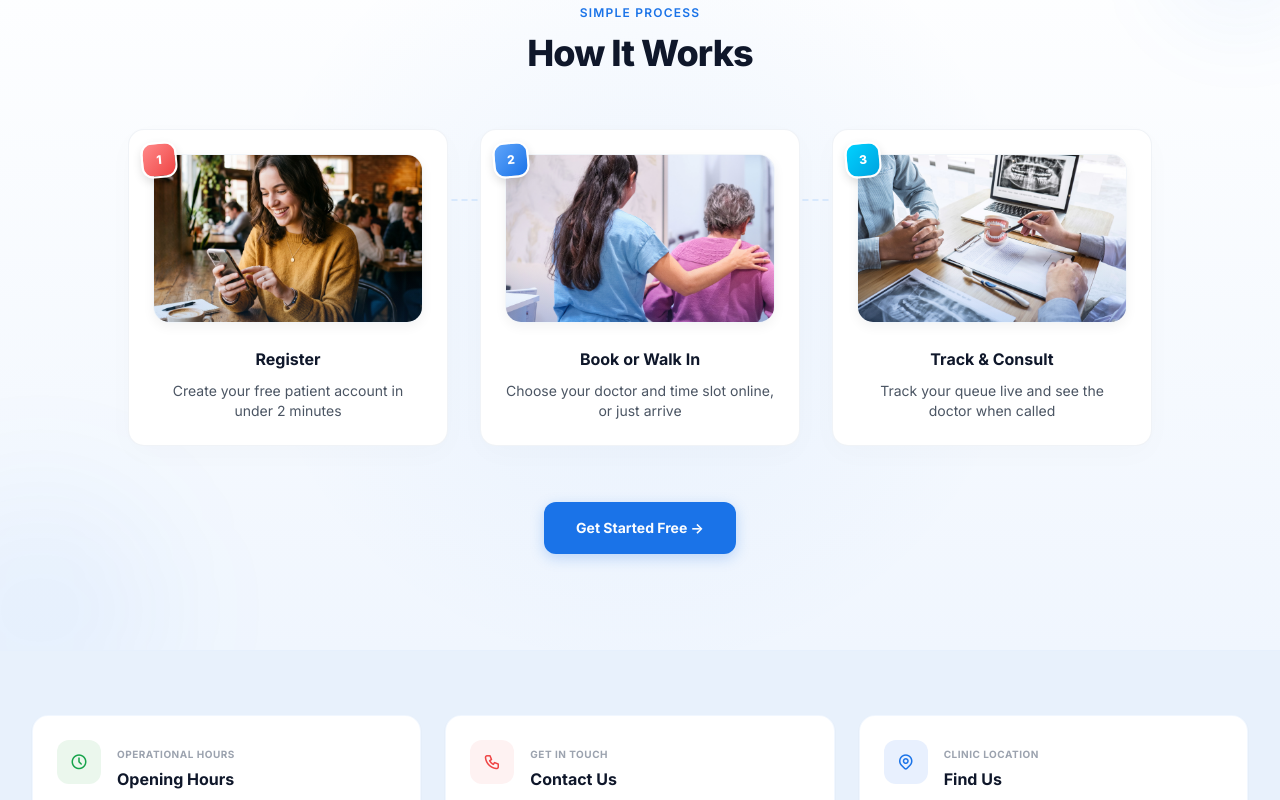
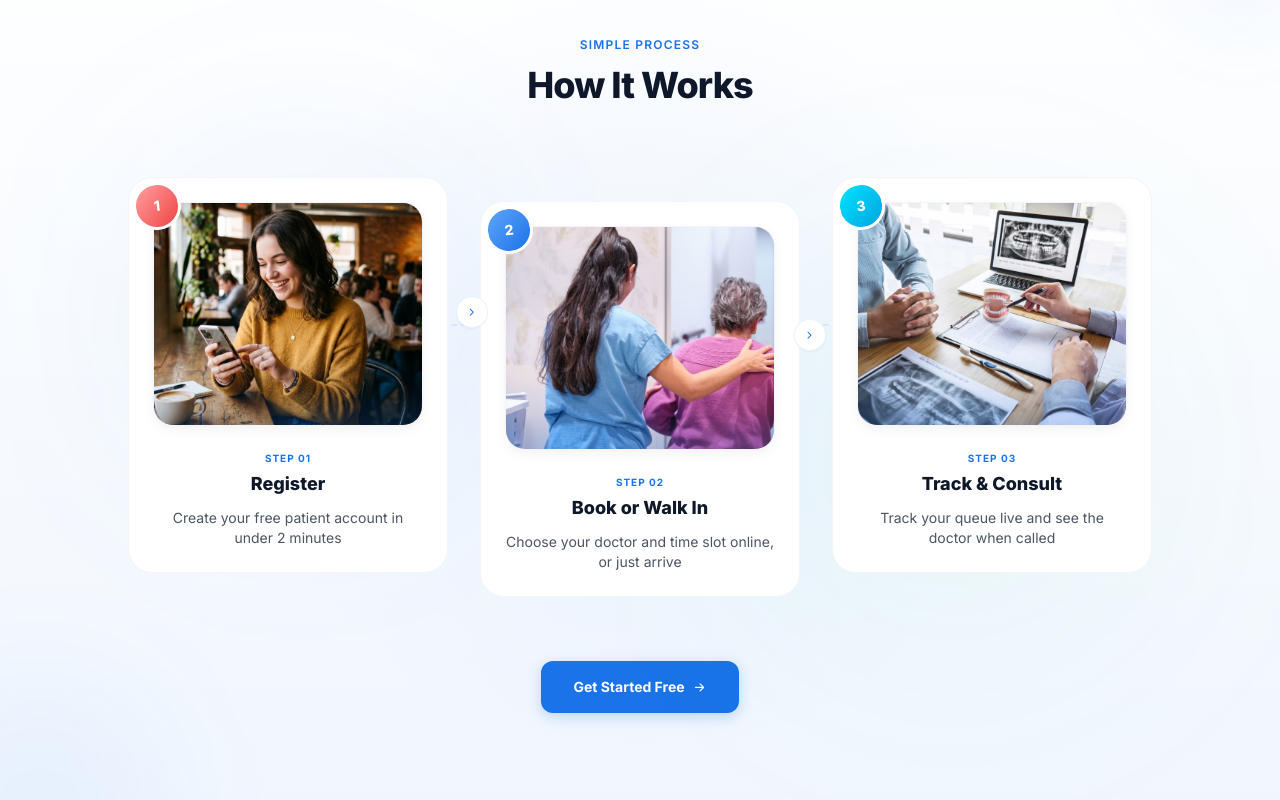
Before and after one commit to SajithNuski/Flowcare-clinic-management-system, a React (Vite) app in the folder frontend/: page / in a window 1280 px wide. Shown: the part 3120-3920 px from the top of the page. Built offline with nearby package versions, Linux system fonts and the light colour scheme; no server answers.

Commit message:
redesign the how it works section

```diff
--- a/frontend/src/pages/LandingPage.jsx
+++ b/frontend/src/pages/LandingPage.jsx
@@ -680,7 +680,14 @@ function LandingPage() {
         </section>
 
         {/* How It Works Section */}
-        <section className="relative bg-gradient-to-b from-white to-[#F0F6FE] px-4 py-24 sm:px-8 border-t border-blue-100/20 overflow-hidden">
+        <section
+          className="relative bg-gradient-to-b from-white to-[#F0F6FE] px-4 py-32 sm:px-8 border-t border-blue-100/20 overflow-hidden"
+          style={{
+            '--card-radius': '24px',
+            '--card-shadow': '0 4px 6px rgba(0,0,0,0.04), 0 12px 24px rgba(0,0,0,0.08)',
+            '--badge-shadow': '0 4px 12px rgba(0,0,0,0.15)'
+          }}
+        >
           {/* Ambient Blue Glow background div */}
           <div className="absolute top-1/2 left-1/2 -translate-x-1/2 -translate-y-1/2 w-[800px] h-[800px] bg-[radial-gradient(circle_at_center,_rgba(26,115,232,0.06)_0%,_transparent_70%)] pointer-events-none" />
 
@@ -688,9 +695,9 @@ function LandingPage() {
           <div className="absolute -top-10 -right-10 w-40 h-40 rounded-full bg-[#1A73E8]/5 blur-2xl pointer-events-none" />
           <div className="absolute -bottom-20 -left-20 w-60 h-60 rounded-full bg-[#1A73E8]/5 blur-3xl pointer-events-none" />
 
-
-
-
+          {/* Subtle Decorative Ambient Background Blobs */}
+          <div className="absolute top-[25%] left-[10%] w-[350px] h-[350px] bg-[#1A73E8]/5 rounded-full blur-[100px] pointer-events-none" />
+          <div className="absolute bottom-[20%] right-[10%] w-[400px] h-[400px] bg-[#10B981]/5 rounded-full blur-[120px] pointer-events-none" />
 
           <div className="relative mx-auto max-w-7xl text-center z-20">
             <div className="text-xs font-semibold uppercase tracking-widest text-[#1A73E8]">
@@ -701,40 +708,60 @@ function LandingPage() {
             </h2>
           </div>
 
-          <div className="mx-auto mt-14 grid max-w-5xl gap-8 md:grid-cols-3 relative z-20">
-            {/* Process connector dashed line for large screens */}
-            <div className="absolute top-[22%] left-[12%] right-[12%] h-[2px] border-t-2 border-dashed border-blue-200/50 hidden md:block -z-10" />
+          <div className="mx-auto mt-20 grid max-w-5xl gap-8 md:grid-cols-3 relative z-20">
+            {/* Process connector line for large screens */}
+            <div className="absolute top-[35%] left-[10%] right-[10%] h-[2px] border-t-2 border-dashed border-blue-200/50 hidden md:block -z-10" />
+
+            {/* Chevron arrows indicating progression direction between steps */}
+            <div className="absolute top-[32%] left-[32%] -translate-y-1/2 hidden md:flex items-center justify-center w-8 h-8 rounded-full bg-white border border-blue-100/50 shadow-sm z-10 text-[#1A73E8]">
+              <i className="ti ti-chevron-right text-xs" />
+            </div>
+            <div className="absolute top-[38%] left-[65%] -translate-y-1/2 hidden md:flex items-center justify-center w-8 h-8 rounded-full bg-white border border-blue-100/50 shadow-sm z-10 text-[#1A73E8]">
+              <i className="ti ti-chevron-right text-xs" />
+            </div>
 
             {stepItems.map((step) => (
               <article
                 key={step.title}
-                className="group relative bg-white rounded-2xl border border-slate-200/50 p-6 flex flex-col items-center text-center shadow-[0_8px_30px_rgba(15,23,42,0.02)] transition-all duration-300 hover:-translate-y-1.5 hover:shadow-[0_20px_40px_rgba(26,115,232,0.06)]"
+                className={`group relative bg-white border border-slate-200/40 p-6 flex flex-col items-center text-center shadow-[var(--card-shadow)] hover:shadow-[0_20px_40px_rgba(26,115,232,0.1)] transition-all duration-300 ease-in-out hover:-translate-y-2 ${
+                  step.number === "1" ? "md:-translate-y-2 hover:md:-translate-y-4" :
+                  step.number === "2" ? "md:translate-y-4 hover:md:translate-y-2" :
+                  "md:-translate-y-2 hover:md:-translate-y-4"
+                }`}
+                style={{
+                  borderRadius: 'var(--card-radius)'
+                }}
               >
                 <div className="relative mb-6 w-full">
-                  <div className="relative overflow-hidden rounded-2xl bg-slate-50 w-full shadow-[0_4px_12px_rgba(0,0,0,0.05)] border border-slate-100 aspect-[16/10]">
+                  {/* Image wrapper with high rounded corners and overflow hidden */}
+                  <div className="relative overflow-hidden rounded-[20px] bg-slate-50 w-full shadow-[0_4px_12px_rgba(0,0,0,0.05)] border border-slate-100 h-56">
                     <img
                       src={step.image}
                       alt={step.alt}
-                      className="h-full w-full object-cover transition-transform duration-500 group-hover:scale-[1.04]"
+                      className="h-full w-full object-cover transition-transform duration-500 group-hover:scale-105"
                     />
-                    {/* Subtle blue-tinted overlay gradient at the bottom third */}
-                    <div className="absolute inset-x-0 bottom-0 h-1/3 bg-gradient-to-t from-[#1A73E8]/15 to-transparent pointer-events-none" />
+                    {/* Subtle gradient overlay at the bottom third */}
+                    <div className="absolute inset-x-0 bottom-0 h-1/3 bg-gradient-to-t from-[#1A73E8]/20 via-[#1A73E8]/5 to-transparent pointer-events-none" />
                   </div>
-                  {/* Overlapping Numbered Badge with rotate sticker feel */}
+                  {/* Overlapping circular badges with rotate sticker feel and white border */}
                   <div
-                    className={`absolute -top-3 -left-3 z-20 flex h-9 w-9 items-center justify-center rounded-xl text-xs font-black shadow-[0_4px_10px_rgba(0,0,0,0.12)] border-2 border-white ${
-                      step.number === "1" ? "bg-gradient-to-br from-[#FF8A8A] to-[#EF4444] text-white" :
+                    className={`absolute -top-5 -left-5 z-20 flex h-12 w-12 items-center justify-center rounded-full text-sm font-black shadow-[var(--badge-shadow)] border-[3px] border-white ${
+                      step.number === "1" ? "bg-gradient-to-br from-[#FFA0A0] to-[#EF4444] text-white" :
                       step.number === "2" ? "bg-gradient-to-br from-[#60A5FA] to-[#1A73E8] text-white" :
-                      "bg-gradient-to-br from-[#00D2FF] to-[#00A3E0] text-white"
+                      "bg-gradient-to-br from-[#00E5FF] to-[#00A3E0] text-white"
                     }`}
-                    style={{ transform: "rotate(-5deg)" }}
+                    style={{ transform: "rotate(-7deg)" }}
                   >
                     {step.number}
                   </div>
                 </div>
 
-                <div className="flex-1">
-                  <h3 className="text-base font-bold text-[#0F172A]">
+                <div className="flex-1 flex flex-col justify-start">
+                  {/* Small step indicator text */}
+                  <span className="text-[10px] font-bold tracking-widest text-[#1A73E8] uppercase block mb-1">
+                    Step 0{step.number}
+                  </span>
+                  <h3 className="text-lg font-extrabold text-[#0F172A]">
                     {step.title}
                   </h3>
                   <p className="mt-2.5 text-xs sm:text-sm leading-relaxed text-[#4B5563]">
@@ -745,13 +772,15 @@ function LandingPage() {
             ))}
           </div>
 
-          <div className="mt-14 text-center">
+          {/* CTA Button with brand-blue tinted shadow and hover scale */}
+          <div className="mt-20 text-center">
             <button
               type="button"
               onClick={handleBookAppointment}
-              className="cursor-pointer rounded-xl bg-[#1A73E8] px-8 py-4 text-sm font-bold text-white shadow-[0_4px_14px_rgba(26,115,232,0.25)] transition-all duration-300 hover:bg-[#1557B0] hover:shadow-[0_8px_24px_rgba(26,115,232,0.45)] hover:scale-[1.03] active:scale-95"
+              className="group/btn cursor-pointer inline-flex items-center justify-center gap-2 rounded-xl bg-[#1A73E8] px-8 py-4 text-sm font-bold text-white shadow-[0_4px_14px_rgba(26,115,232,0.25)] hover:shadow-[0_8px_24px_rgba(26,115,232,0.45)] transition-all duration-300 hover:bg-[#1557B0] hover:scale-[1.02] active:scale-95"
             >
-              Get Started Free →
+              <span>Get Started Free</span>
+              <i className="ti ti-arrow-right text-sm transition-transform duration-300 group-hover/btn:translate-x-1" />
             </button>
           </div>
         </section>
```
